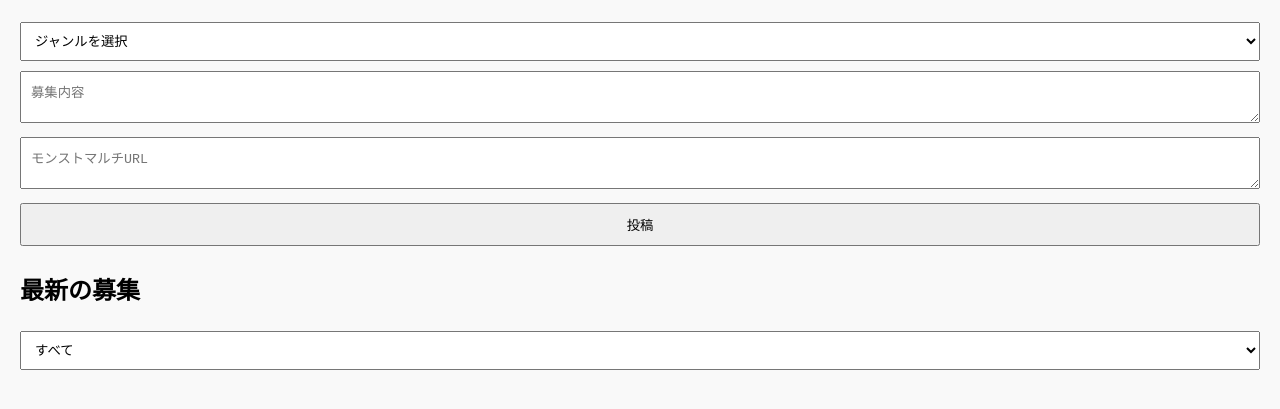
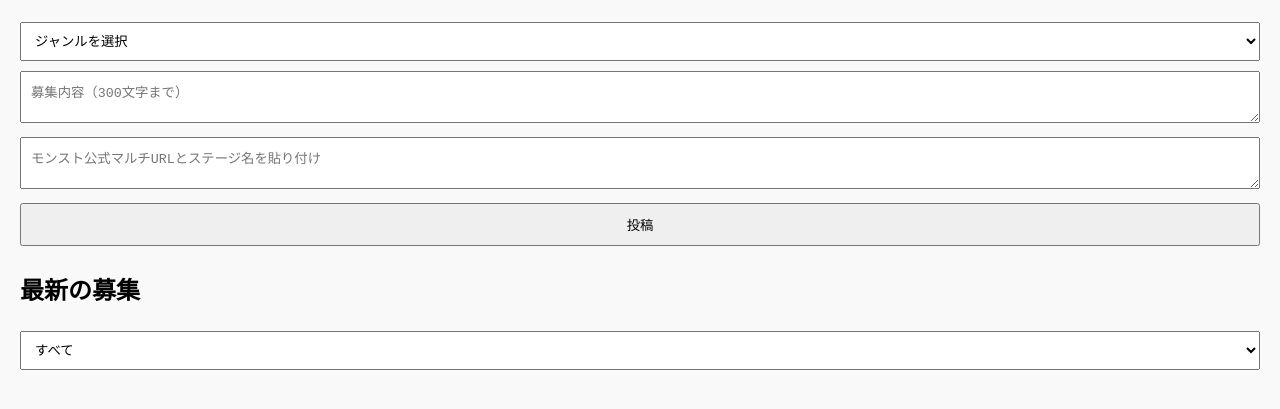
Before and after one commit to tmktmtm/monst-multi-board, a plain HTML site: page index.html in a window 1280 px wide. Both pictures are taken after a click on the button "募集を投稿する". Shown: the part 147-556 px from the top of the page. Drawn offline with Linux system fonts and the light colour scheme; no server answers.

Commit message:
Add files via upload

```diff
--- a/index.html
+++ b/index.html
@@ -3,7 +3,7 @@
 <head>
   <meta charset="UTF-8">
   <meta name="viewport" content="width=device-width, initial-scale=1.0">
-  <title>モンストマルチ掲示板(仮)</title>
+  <title>モンストマルチ掲示板</title>
   <style>
     body { font-family:sans-serif; margin:0; padding:20px; background:#f9f9f9; }
     h1{text-align:center;}
@@ -42,8 +42,8 @@
         <option value="天魔の孤城-空中庭園">天魔の孤城-空中庭園</option>
         <option value="破界の星墓">破界の星墓</option>
       </select>
-      <textarea id="content" placeholder="募集内容" maxlength="300" required></textarea>
-      <textarea id="url" placeholder="モンストマルチURL" required></textarea>
+      <textarea id="content" placeholder="募集内容（300文字まで）" maxlength="300"></textarea>
+      <textarea id="url" placeholder="モンスト公式マルチURLとステージ名を貼り付け" required></textarea>
       <button type="submit">投稿</button>
     </form>
   </div>
@@ -105,7 +105,7 @@
 
       if(!genre){ alert("ジャンルを選択してください"); return; }
       if(content.length>300){ alert("募集内容は300文字以内です"); return; }
-      if((content.match(/\n/g)||[]).length>10){ alert("エラーが発生しました。投稿内容をもう一度確認してください。"); return; }
+      if((content.match(/\n/g)||[]).length>10){ alert("エラーが発生しました。投稿内容をもう一度確認してください"); return; }
 
       // ステージ名とURL抽出
       let urlMatch = urlInput.match(/https:\/\/static\.monster-strike\.com\/line\/\?target=stage&pass_code=\S+/);
```
